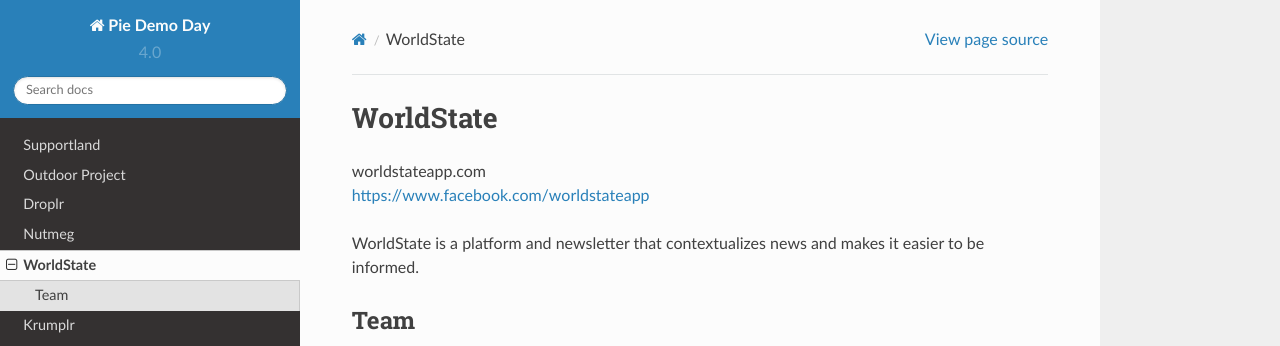
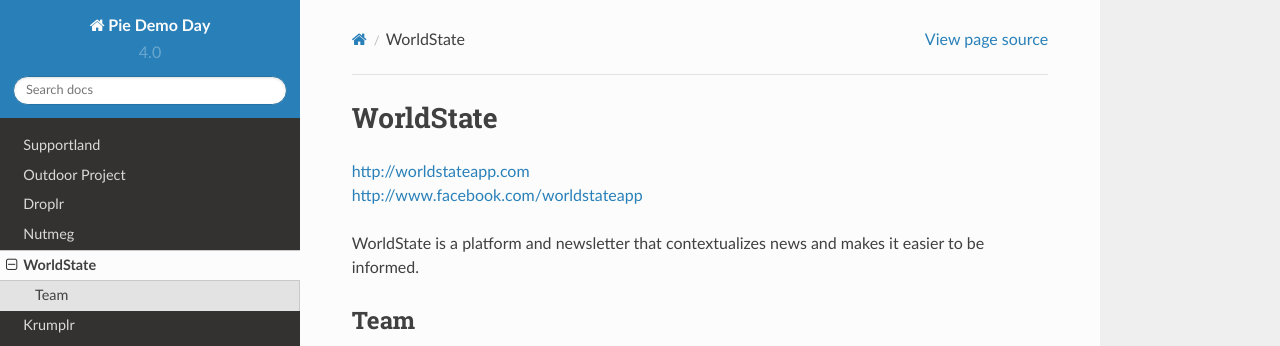
Before and after one commit to piepdx/pie-docs, a Sphinx documentation site: the page built from docs/worldstate.rst, in a window 1280 px wide and 1245 px high. Shown: the top 346 px of the window. Built offline with Sphinx 7.4.7 and the Read the Docs theme 2.0.0, drawn with Linux system fonts in a browser that asks for light colours; some of the changed lines change nothing that is shown.

Commit message:
Fix link

```diff
--- a/docs/worldstate.rst
+++ b/docs/worldstate.rst
@@ -1,8 +1,8 @@
 WorldState
 -----------
 
-| worldstateapp.com
-| https://www.facebook.com/worldstateapp
+| http://worldstateapp.com
+| http://www.facebook.com/worldstateapp
 
 WorldState is a platform and newsletter that contextualizes news and makes it easier to be informed.
 
```
